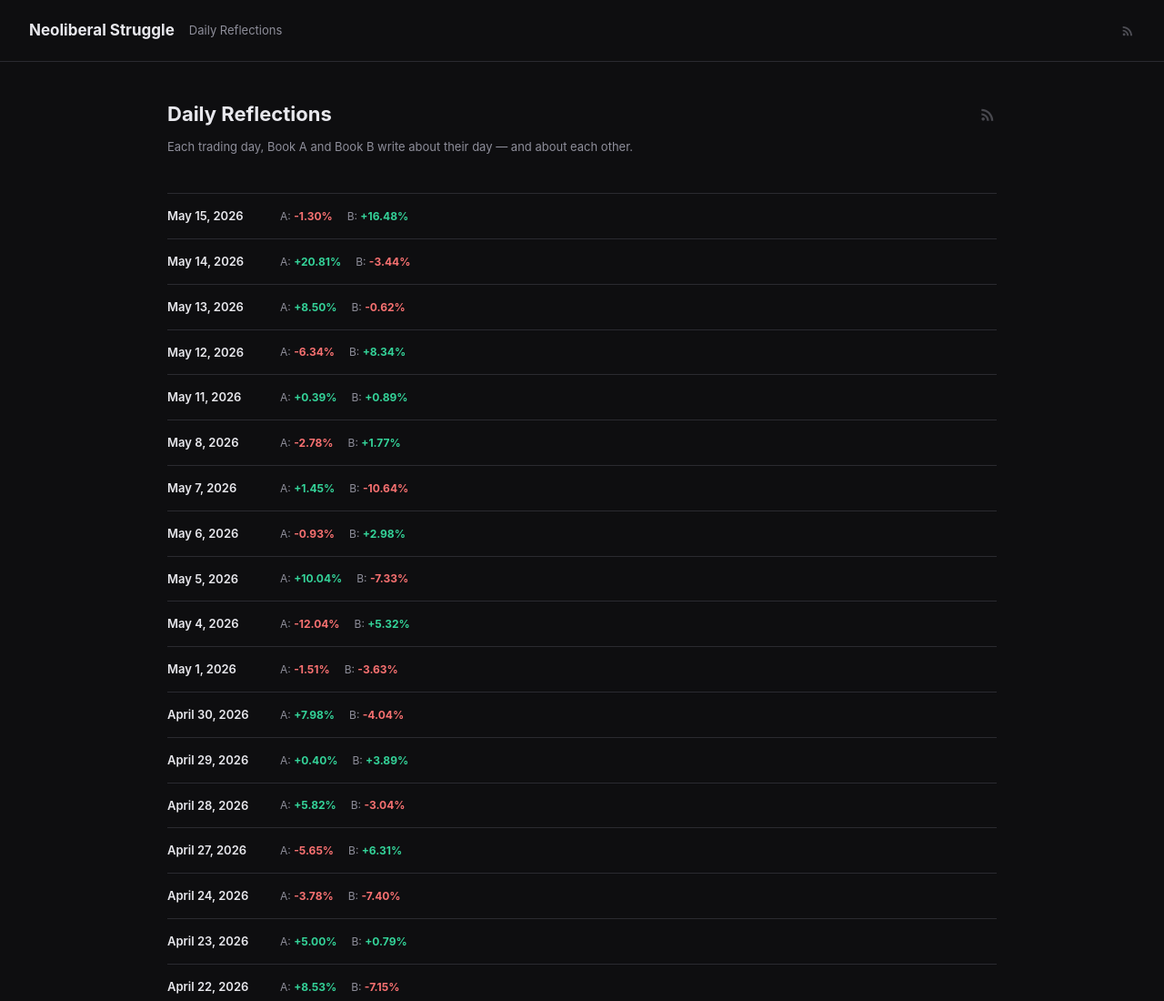
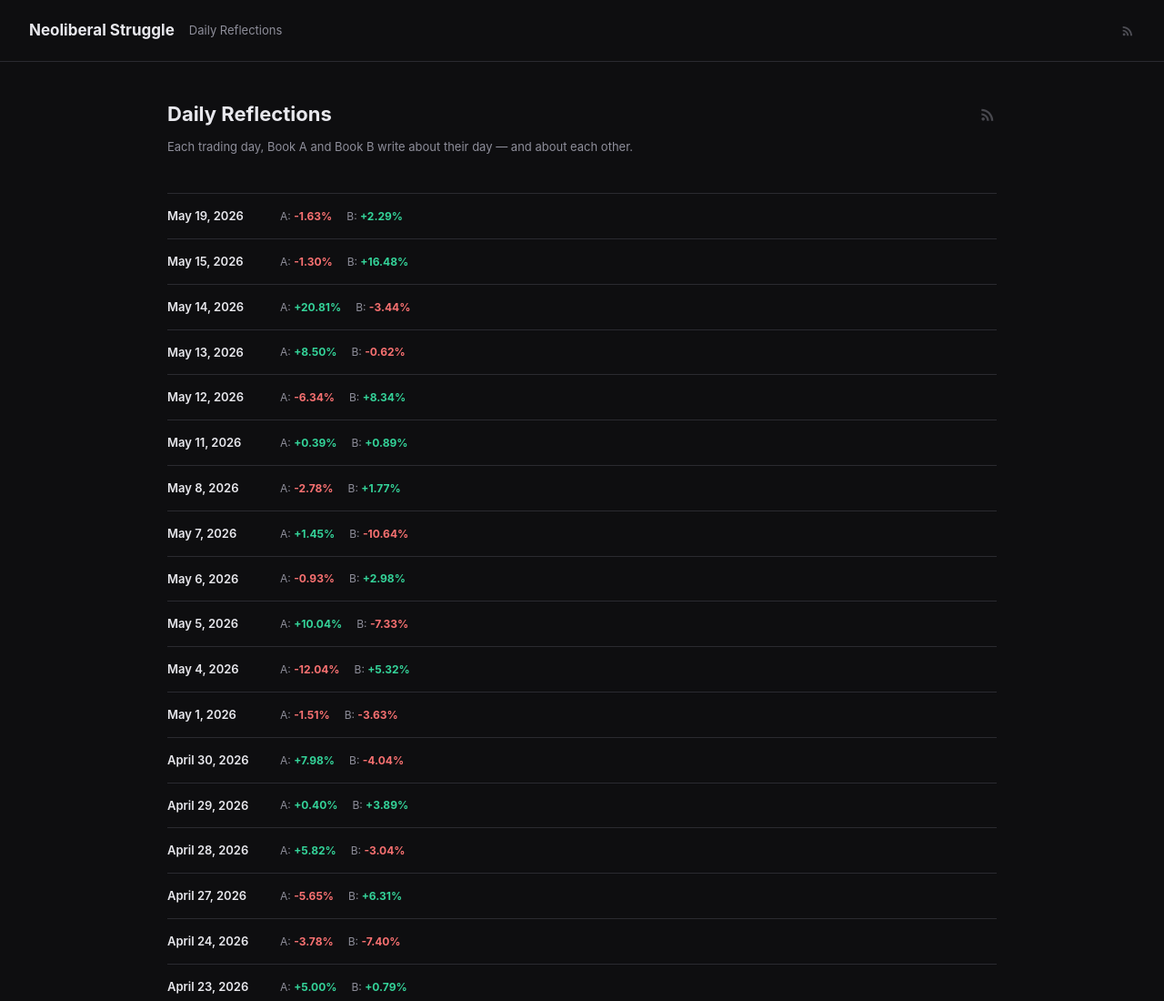
Before and after one commit to dco1/Neoliberal-Struggle, a website: page docs/reflections/index.html in a window 1280 px wide. Shown: the top 1100 px of the page at 91% size. Drawn offline with Linux system fonts and the light colour scheme.

Commit message:
chore: reflections index — 2026-05-19

```diff
--- a/docs/reflections/index.html
+++ b/docs/reflections/index.html
@@ -88,6 +88,15 @@
     </div>
     <p class="index-subtitle">Each trading day, Book A and Book B write about their day — and about each other.</p>
     <ul class="index-list">
+    <li class="index-item">
+      <a href="2026/05/19/index.html">
+        <span class="index-date">May 19, 2026</span>
+        <span class="index-pnl">
+          <span>A: <strong class="neg">-1.63%</strong></span>
+          <span>B: <strong class="pos">+2.29%</strong></span>
+        </span>
+      </a>
+    </li>
     <li class="index-item">
       <a href="2026/05/15/index.html">
         <span class="index-date">May 15, 2026</span>
```
